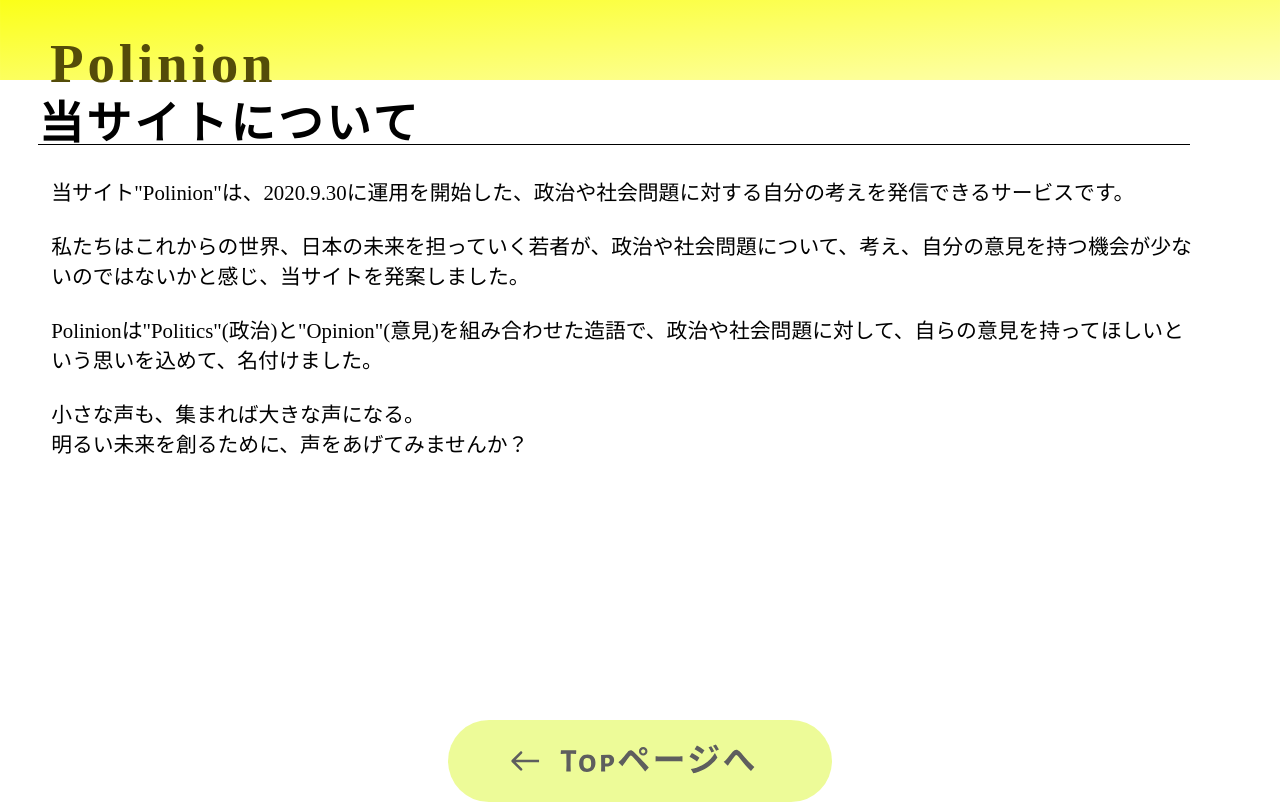
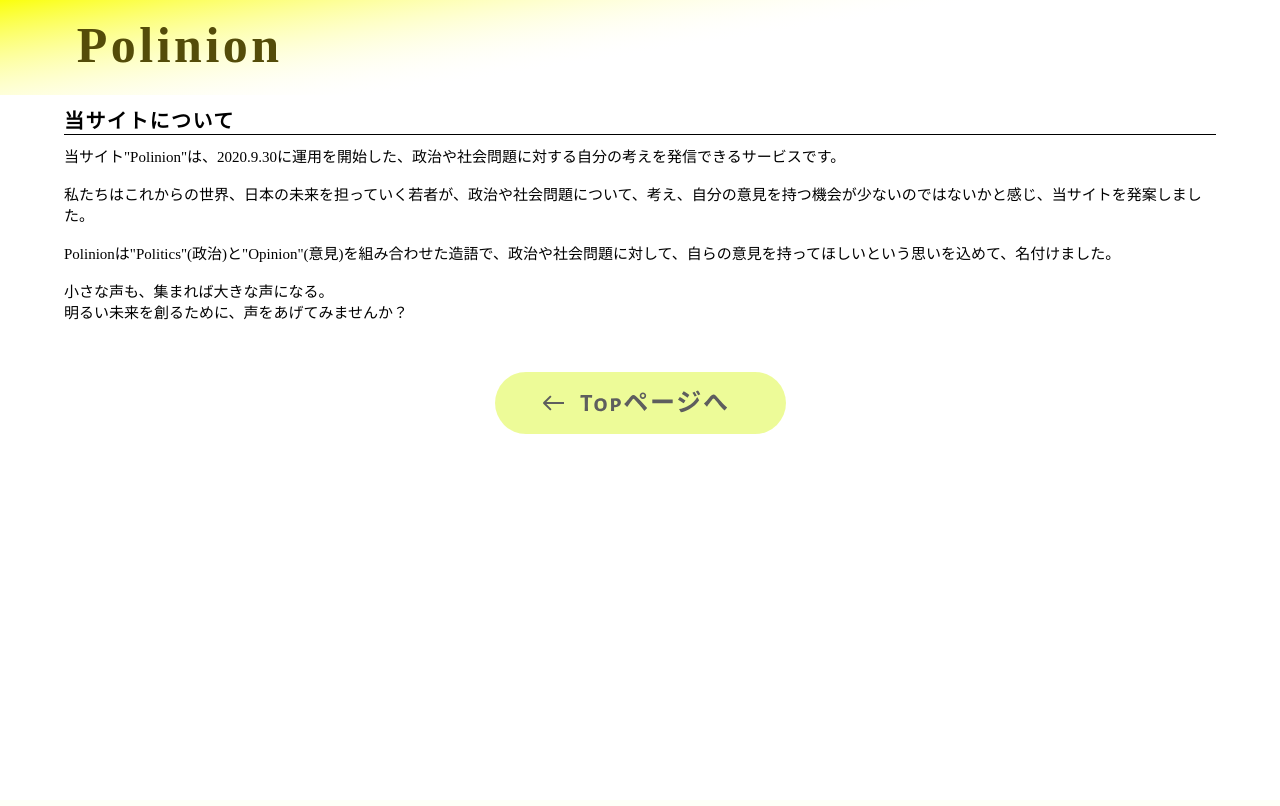
Before and after one commit to Nekoya3/CCC, a Flask app: page /detail in a window 1280 px wide. After the commit the page ends 434 px from the top, so only its background shows below. Run offline with Flask 2, Linux system fonts and the light colour scheme.

Commit message:
cssのレイアウト変更

```diff
--- a/app/static/detail.css
+++ b/app/static/detail.css
@@ -4,126 +4,65 @@
     margin:0px;
 }
 
-    header > #background{
-        height:10vh;
+    header {
+        height:95px;
         width:100%;
         background-image: url("./../static/images/header.svg");
-        background-position:left 0% top 10%;
-        background-size:100% auto;
+        background-position:left bottom;
+        background-size:cover;
         background-repeat: no-repeat;
 
     }
 
 
     header > #header_slogan{
-        position: absolute;
-        width: 310px;
-        height: 80px;
-        left: 50px;
-        top: 30px;
-
+        position:absolute;
+        top:2%;
+        left:6%;
         font-family: Alegreya Sans SC;
         font-style: normal;
         font-weight: bold;
-        font-size: 55px;
-        line-height: 68px;
+        font-size: 40px;
         letter-spacing: 0.07em;
         color: #544C09;
     }
 
-
     #main{
-        position: absolute;
-        width: 100%;
-        height: 80vh;
+        width: 90%;
+        margin: auto;
     }
 
     #main_title {
-        position: absolute;
-        width: 90%;
-        height: 5%;
-        left: 3%;
-        top: 5%;
         font-family: Alegreya Sans SC;
         font-style: normal;
         font-weight: bold;
-        font-size: 4vw;
-        line-height: 24px;
+        font-size: 20px;
         letter-spacing: 0.07em;
         color: #000000;
         border-bottom: solid 1px black;
+        margin: 10px 0;
     }
 
 
     #main_contents {
-        position:absolute;
-        width: 90%;
-        height: auto;
-        left: 4%;
-        top: 15%;
-        font-size: 3vw;
-        text-align: left;
+        font-size: 15px;
     }
 
 
     #back_button{
-        position: absolute;
-        width: 100%;
-        height: 10vh;
-        bottom:0%;
-        text-align: center;
+        display: block;
+        width: 291px;
+        height: 41px;
+        margin: auto;
+        margin-top: 50px;
     }
 
-    #back_button > img{
-        width:40%;
+@media screen and (min-width: 540px) { /*PC用*/
+    header{
+        background-image: url("./../static/images/headerPC.svg");
+
     }
-
-
-
-
-@media screen and (max-width: 560px){  /*スマホ*/
-
-
-
     header > #header_slogan{
-        width: 80%;
-        height: 5vh;
-        left: 5%;
-        top: 3%;
-
-        font-size: 45px;
-    }
-
-    #main_contents {
-        font-size: 90%;
-    }
-
-
-
-    #back_button > img{
-        padding-top:5%;
-        width:50%;
-    }
-
-
-}
-
-
-@media screen and (min-width: 1025px){ /*パソコン*/
-    #main_title {
-        font-size: 3.5vw;
-    }
-
-
-
-
-    #main_contents {
-        font-size: 130%;
-    }
-
-
-
-    #back_button > img{
-        width:30%;
+        font-size: 50px;
     }
 }
--- a/app/templates/detail.html
+++ b/app/templates/detail.html
@@ -10,8 +10,6 @@
 
 <body>
     <header>
-        <div id="background"></div>
-
         <div id="header_slogan">Polinion</div>
     </header>
 
```
